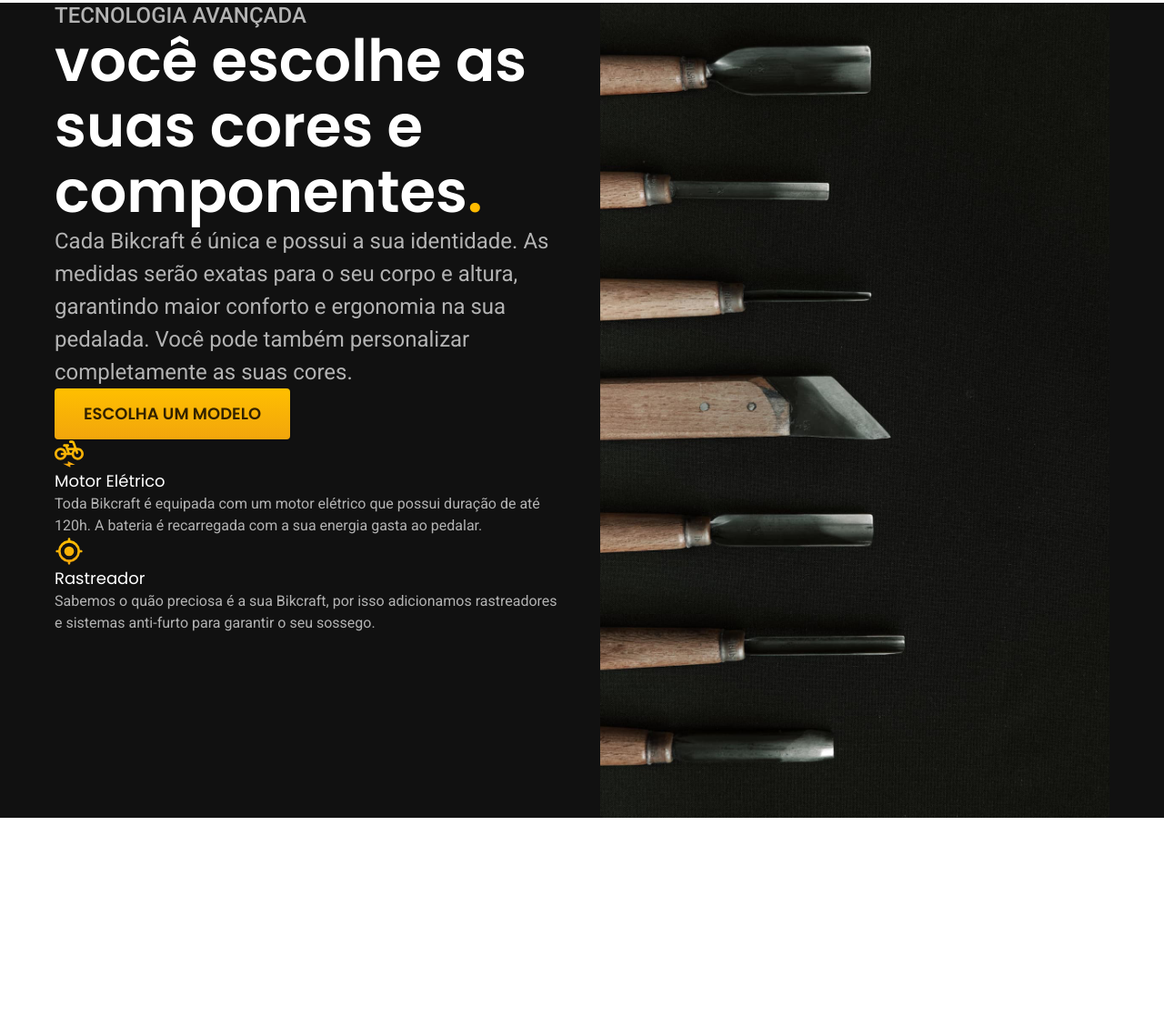
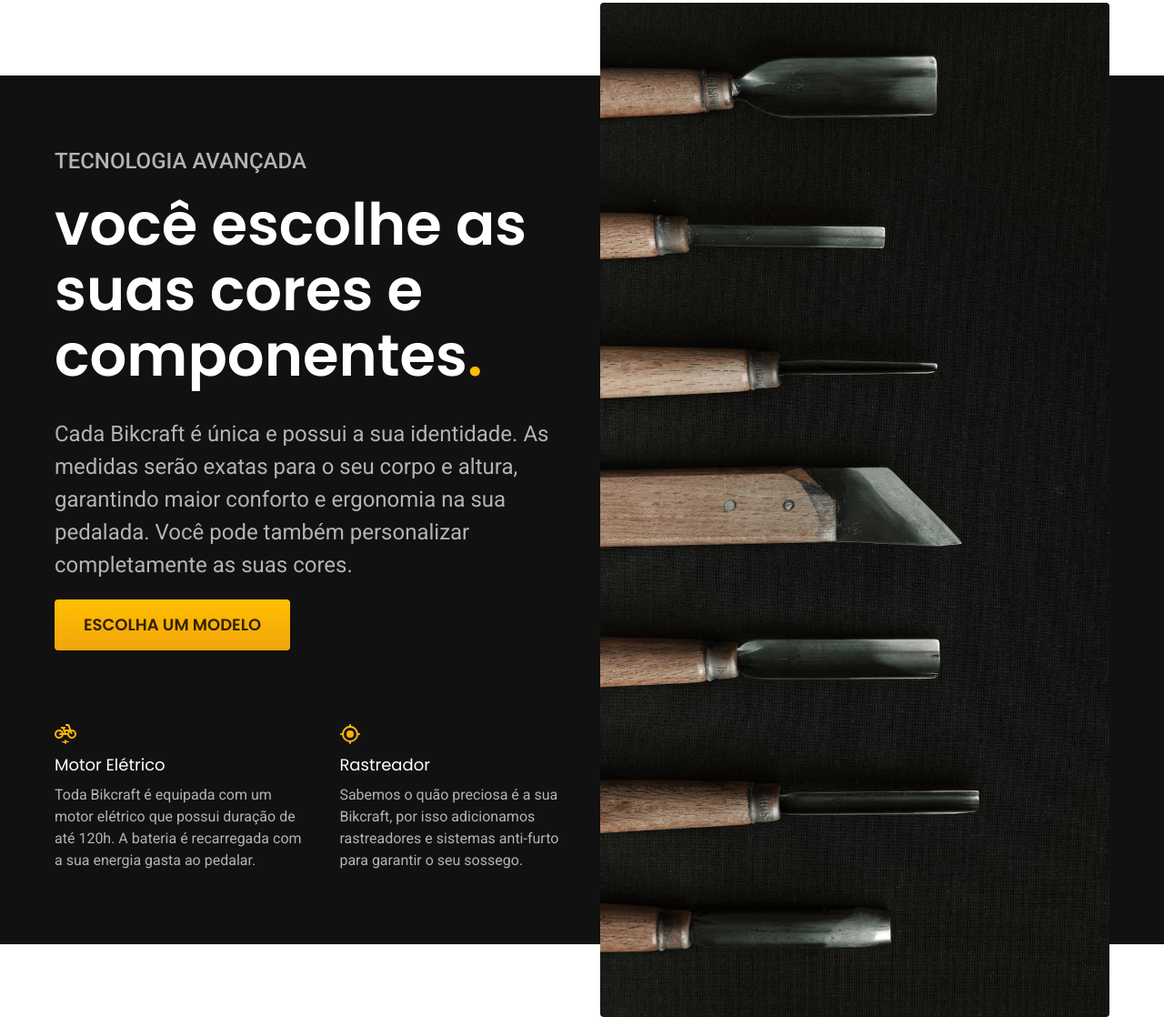
Before and after one commit to GRBuffon14/bircraft, a plain HTML site: page index.html in a window 1280 px wide. Shown: the part 1651-2769 px from the top of the page at 91% size. Drawn offline with Linux system fonts and the light colour scheme.

Commit message:
Tecnologia2NaoFinalizada

```diff
--- a/css/home/tecnologia.css
+++ b/css/home/tecnologia.css
@@ -1,5 +1,6 @@
 .tecnologia-bg{
   background-color: var(--cor-11);
+  box-shadow: inset 0 80px var(--cor-0), inset 0 -80px var(--cor-0);
 }
 
 .tecnologia{
@@ -14,3 +15,40 @@
   object-fit: cover;
   object-position: left;
 }
+
+.tecnologia-conteudo{
+  padding-top: 160px;
+  padding-bottom: 160px;
+}
+
+.tecnologia-conteudo > span{
+  display: block;
+  margin-bottom: 20px;
+}
+
+.tecnologia-conteudo h2{
+  margin-bottom: 32px;
+}
+
+.tecnologia-conteudo > p{
+  margin-bottom: 20px;
+}
+
+.tecnologia a{
+  margin-bottom: 80px;
+}
+
+.tecnologia-vantagens{
+display: flex;
+gap: 40px;
+}
+
+.tecnologia-vantagens h3{
+  margin-bottom: 8px;
+  width: max-content;
+}
+
+.tecnologia-vantagens img{
+  width: 24px;
+  margin-bottom: 8px;
+}
--- a/index.html
+++ b/index.html
@@ -17,7 +17,7 @@
     <title>Bikcraft - Bicicletas Elétricas</title>
   </head>
   <body>
-    <header class="header-bg ">
+    <header class="header-bg">
       <div class="header container">
         <a href="">
           <img src="./img/bikcraft.svg" alt="Bikcraft" />
@@ -53,7 +53,9 @@
       </div>
     </main>
     <article class="bicicletas-lista">
-      <h2 class="container font-1-xxl">escolha a sua<span class="cor-p1">.</span></h2>
+      <h2 class="container font-1-xxl">
+        escolha a sua<span class="cor-p1">.</span>
+      </h2>
       <ul>
         <li>
           <a href="./bicicletas/magic.html">
@@ -83,26 +85,48 @@
       <div class="tecnologia container">
         <div class="tecnologia-conteudo">
           <span class="font-2-l-b cor-5">Tecnologia Avançada</span>
-          <h2 class="font-1-xxl cor-0">você escolhe as suas cores e componentes<span class="cor-p1">.</span></h2>
-          <p class="font-2-l cor-5">Cada Bikcraft é única e possui a sua identidade. As medidas serão exatas para o seu corpo e altura, garantindo maior conforto e ergonomia na sua pedalada. Você pode também personalizar completamente as suas cores.</p>
+          <h2 class="font-1-xxl cor-0">
+            você escolhe as suas cores e componentes<span class="cor-p1"
+              >.</span
+            >
+          </h2>
+          <p class="font-2-l cor-5">
+            Cada Bikcraft é única e possui a sua identidade. As medidas serão
+            exatas para o seu corpo e altura, garantindo maior conforto e
+            ergonomia na sua pedalada. Você pode também personalizar
+            completamente as suas cores.
+          </p>
           <a class="btn link" href="./bicicletas.html">Escolha um modelo</a>
-          <div>
-            <img src="./img/icones/eletrica.svg" alt="">
-            <h3 class="font-1-m cor-0">Motor Elétrico</h3>
-            <p class="font-2-s cor-5">Toda Bikcraft é equipada com um motor elétrico que possui duração de até 120h. A bateria é recarregada com a sua energia gasta ao pedalar.</p>
-          </div>
-          <div>
-            <img src="./img/icones/rastreador.svg" alt="">
-            <h3 class="font-1-m cor-0">Rastreador</h3>
-            <p class="font-2-s cor-5">Sabemos o quão preciosa é a sua Bikcraft, por isso adicionamos rastreadores e sistemas anti-furto para garantir o seu sossego.</p>
+
+          <div class="tecnologia-vantagens">
+            <div>
+              <img src="./img/icones/eletrica.svg" alt="" />
+              <h3 class="font-1-m cor-0">Motor Elétrico</h3>
+              <p class="font-2-s cor-5">
+                Toda Bikcraft é equipada com um motor elétrico que possui
+                duração de até 120h. A bateria é recarregada com a sua energia
+                gasta ao pedalar.
+              </p>
+            </div>
+            <div>
+              <img src="./img/icones/rastreador.svg" alt="" />
+              <h3 class="font-1-m cor-0">Rastreador</h3>
+              <p class="font-2-s cor-5">
+                Sabemos o quão preciosa é a sua Bikcraft, por isso adicionamos
+                rastreadores e sistemas anti-furto para garantir o seu sossego.
+              </p>
+            </div>
           </div>
         </div>
 
-        <div class="tecnologia-imagem">
-          <img src="./img/fotos/tecnologia.jpg" alt="">
+        <div>
+          <img
+            src="./img/fotos/tecnologia.jpg"
+            alt=""
+            class="tecnologia-imagem"
+          />
         </div>
       </div>
-
     </article>
   </body>
 </html>
```
